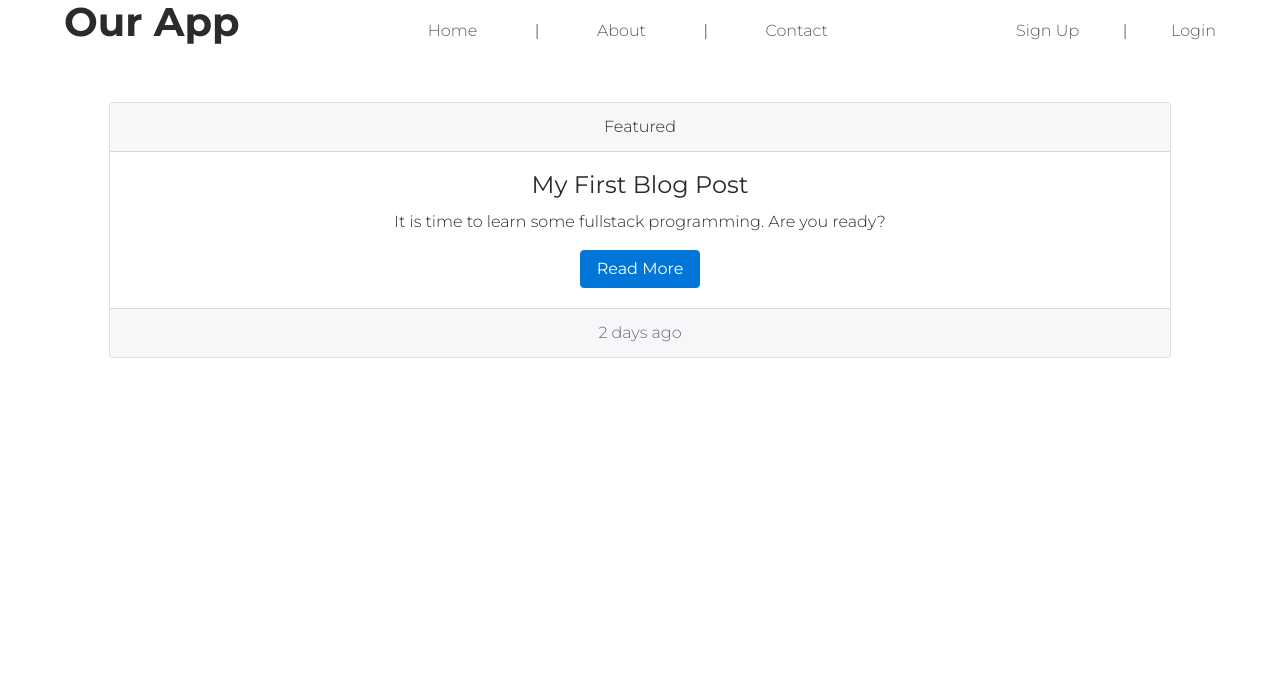
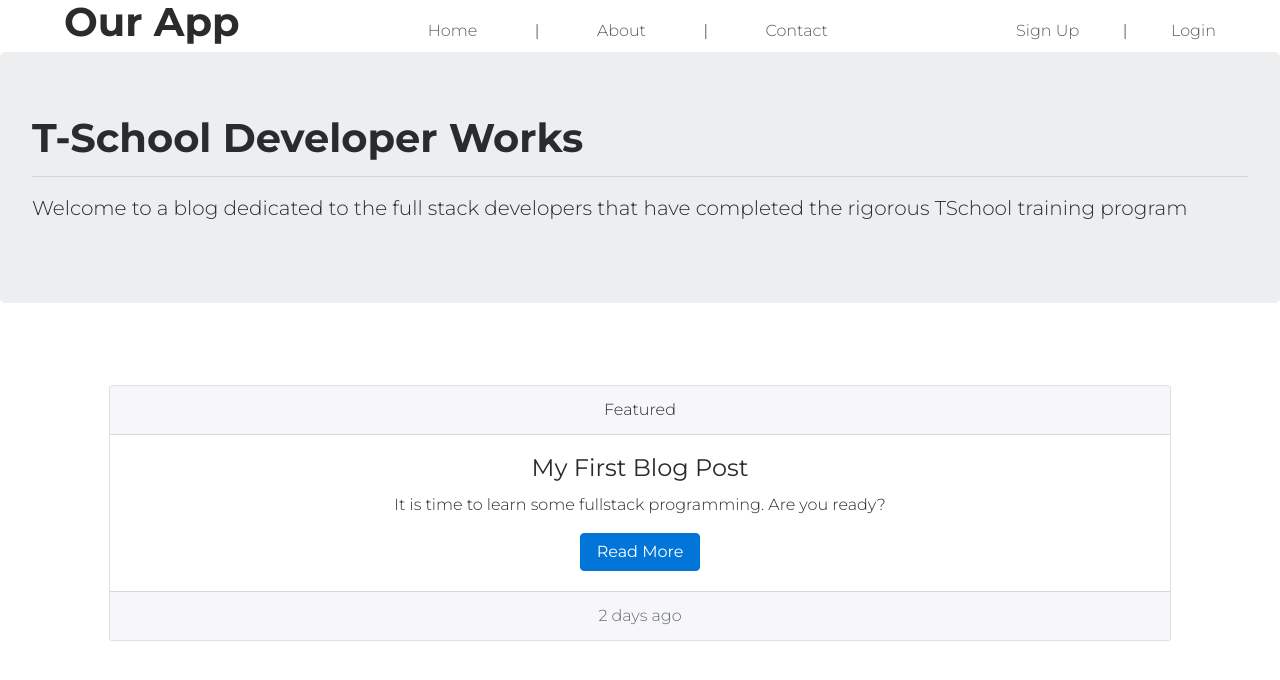
Before and after one commit to Ollynov/t-school-fullstack-2, a plain HTML site: page app/static/index.html in a window 1280 px wide. Drawn offline with nearby package versions, Linux system fonts and the light colour scheme; a script that the page names is missing.

```diff
--- a/app/static/index.html
+++ b/app/static/index.html
@@ -22,28 +22,12 @@
       </div>
     </header>
 
-<!--   THE JUMBOTRON
-  <div class="jumbotron">
-    <h1>T-School Developer Works</h1>
-    <hr/>
-    <p class="lead">Welcome to a blog dedicated to the full stack developers that have completed the rigorous TSchool training program</p>
-  </div> -->
+    <div class="jumbotron">
+      <h1>T-School Developer Works</h1>
+      <hr/>
+      <p class="lead">Welcome to a blog dedicated to the full stack developers that have completed the rigorous TSchool training program</p>
+    </div>
 
-<!--
-    THIS IS THE CARD BEFORE YOU DO THE CHALLENGE ON BOOTSTRAP SECTION
-    <div class="card text-center">
-      <div class="card-header">
-        Featured
-      </div>
-      <div class="card-body">
-        <h4 class="card-title">My First Blog Post</h4>
-        <p class="card-text">It is time to learn some fullstack programming. Are you ready?</p>
-        <a href="#" class="btn btn-primary">Read More</a>
-      </div>
-      <div class="card-footer text-muted">
-        2 days ago
-      </div>
-    </div> -->
     <div class='row justify-content-md-center'>
       <div class="col-lg-10 col-md-8">
         <div class="card text-center">
```
